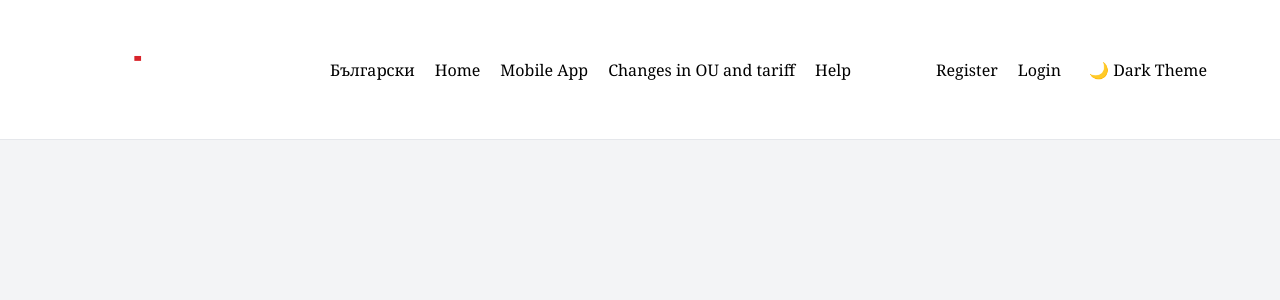
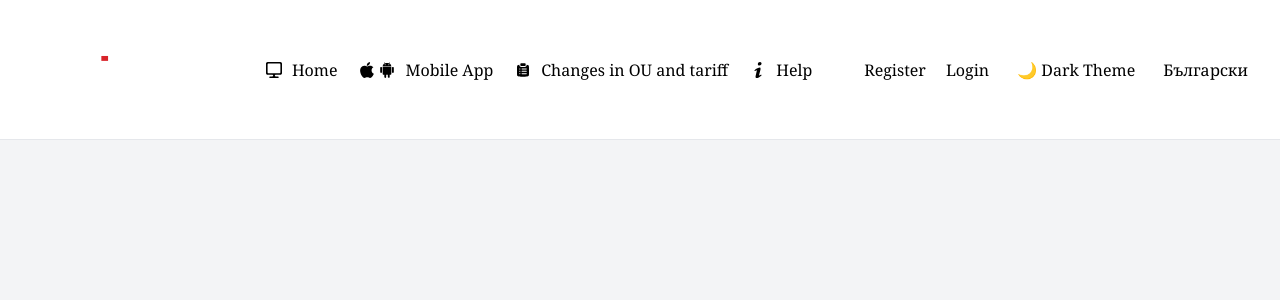
Before and after one commit to nikoladevelops/react-banking-dashboard, a React (Vite) app in the folder client/: page /settings in a window 1280 px wide. Shown: the top 300 px of the page. Built offline with nearby package versions, Linux system fonts and the light colour scheme; no server answers.

Commit message:
Extract a NavButton component with icons. Extract Logout button component.

```diff
--- /dev/null
+++ b/client/src/components/LogoutButton.tsx
@@ -0,0 +1,29 @@
+import Logout from "../assets/navbar/shutdown.svg?react";
+import { useNavigate } from "react-router";
+import { useTranslation } from "react-i18next";
+import api from "../api/axiosInstance.js";
+
+export default function LogoutButton({ setUser }) {
+  const { t } = useTranslation();
+  const navigate = useNavigate();
+
+  const logOut = async () => {
+    try {
+      await api.post("/auth/logout");
+      setUser(null);
+      navigate("/");
+    } catch (err) {
+      console.error("Failed to log out. " + err.message);
+    }
+  };
+
+  return (
+    <button
+      onClick={logOut}
+      className="flex items-center gap-2 hover-themed transition-colors"
+    >
+      <Logout className="w-5 h-4" />
+      {t("nav.logout")}
+    </button>
+  );
+}
--- a/client/src/components/NavBar.tsx
+++ b/client/src/components/NavBar.tsx
@@ -1,83 +1,71 @@
 import { Link, useNavigate } from "react-router";
 import FibankLogo from "../assets/navbar/fibank-logo-white.svg?react";
-import desktop from "../assets/navbar/desktop.svg?react";
-import android from "../assets/navbar/android.svg?react";
-import apple from "../assets/navbar/apple.svg";
-import info from "../assets/navbar/info.svg";
-import menuBurger from "../assets/navbar/menu-burger.svg";
-import clipboard from "../assets/navbar/clipboard.svg";
-import api from "../api/axiosInstance.js";
+import Desktop from "../assets/navbar/desktop.svg?react";
+import Android from "../assets/navbar/android.svg?react";
+import Apple from "../assets/navbar/apple.svg?react";
+import Info from "../assets/navbar/info.svg?react";
+import MenuBurger from "../assets/navbar/menu-burger.svg?react";
+import Clipboard from "../assets/navbar/clipboard.svg?react";
 import LanguageSwitcher from "./LanguageSwitcher.js";
 import { useTranslation } from "react-i18next";
 import DarkModeToggle from "./DarkModeToggle.js";
+import NavButton from "./NavButton.js";
+import LogoutButton from "./LogoutButton.js";
 
 export default function NavBar({ user, setUser }) {
   const { t } = useTranslation();
-
-  const navigate = useNavigate();
-
-  const logOut = async () => {
-    try {
-      await api.post("/auth/logout");
-      setUser(null);
-      navigate("/");
-    } catch (err) {
-      console.error("Failed to log out. " + err.message);
-    }
-  };
 
   return (
     <div>
       <nav className="flex flex-wrap justify-evenly items-center bg-white dark:bg-black border-b border-gray-200 min-h-35">
         <div className="flex items-center justify-center">
           <Link to="/" className="inline-flex items-center justify-center">
-            <FibankLogo className="w-45 h-10 text-black dark:text-white" />
+            <FibankLogo className="w-45 h-10 hover-themed" />
           </Link>
         </div>
 
         <div className="flex justify-center gap-5 mr-5 ml-5">
-          <div className="hover-themed transition-colors">
-            <LanguageSwitcher />
+          <NavButton to="/" SvgIcon={Desktop} children={t("nav.home")} />
+          <NavButton
+            to="/mobile"
+            SvgIcon={Apple}
+            SvgIcon2={Android}
+            children={t("nav.mobileApp")}
+          />
+          <NavButton
+            to="/changes"
+            SvgIcon={Clipboard}
+            children={t("nav.changesTariff")}
+          />
+          <NavButton to="/help" SvgIcon={Info} children={t("nav.help")} />
+        </div>
+
+        {!user ? (
+          <div className="flex gap-5 justify-center items-center">
+            <Link to="/register" className="hover-themed transition-colors">
+              {t("nav.register")}
+            </Link>
+            <Link to="/login" className="hover-themed transition-colors">
+              {t("nav.login")}
+            </Link>
+            <DarkModeToggle />
+            <div className="hover-themed transition-colors">
+              <LanguageSwitcher />
+            </div>
           </div>
-          <Link to="/" className="hover-themed transition-colors">
-            {t("nav.home")}
-          </Link>
-          <Link to="/mobile" className=" hover-themed transition-colors">
-            {t("nav.mobileApp")}
-          </Link>
-          <Link to="/changes" className=" hover-themed transition-colors">
-            {t("nav.changesTariff")}
-          </Link>
-          <Link to="/help" className=" hover-themed transition-colors">
-            {t("nav.help")}
-          </Link>
-
-          {user && (
+        ) : (
+          <div className="flex gap-5 justify-center items-center">
             <Link
               to="/profile"
               className="flex items-center hover-themed transition-colors"
             >
               {t("nav.profile")}
             </Link>
-          )}
-        </div>
-
-        {!user ? (
-          <div className="flex gap-5 justify-center items-center">
-            <Link to="/register" className=" hover-themed transition-colors">
-              {t("nav.register")}
-            </Link>
-            <Link to="/login" className="hover-themed transition-colors">
-              {t("nav.login")}
-            </Link>
+            <LogoutButton setUser={setUser} />
             <DarkModeToggle />
-          </div>
-        ) : (
-          <div className="flex gap-5 justify-center items-center">
-            <button onClick={logOut} className="hover-themed transition-colors">
-              {t("nav.logout")}
-            </button>
-            <DarkModeToggle />
+            <div className="hover-themed transition-colors">
+              <LanguageSwitcher />
+            </div>
           </div>
         )}
       </nav>
--- /dev/null
+++ b/client/src/components/NavButton.tsx
@@ -0,0 +1,35 @@
+import { Link } from "react-router";
+import { type ComponentType, type SVGProps } from "react";
+
+interface NavButtonProps {
+  to: string;
+  SvgIcon?: ComponentType<SVGProps<SVGSVGElement>>;
+  SvgIcon2?: ComponentType<SVGProps<SVGSVGElement>>;
+  iconWidth?: number;
+  iconHeight?: number;
+  children: React.ReactNode;
+}
+
+export default function NavButton({
+  to,
+  SvgIcon,
+  SvgIcon2,
+  iconWidth = 5,
+  iconHeight = 4,
+  children,
+}: NavButtonProps) {
+  const iconClassName = `w-${iconWidth} h-${iconHeight}`;
+
+  return (
+    <Link
+      to={to}
+      className="flex justify-center items-center gap-2 text-black dark:text-white hover-themed transition-colors"
+    >
+      <div className="flex">
+        {SvgIcon && <SvgIcon className={iconClassName} />}
+        {SvgIcon2 && <SvgIcon2 className={iconClassName} />}
+      </div>
+      {children}
+    </Link>
+  );
+}
--- a/client/src/index.css
+++ b/client/src/index.css
@@ -1,9 +1,4 @@
 @import url("https://fonts.googleapis.com/css2?family=Noto+Serif:ital,wght@0,100..900;1,100..900&display=swap");
-
-@font-face {
-    font-family: IBM_Plex_Serif;
-    src: url("../assets/fonts/IBM_Plex_Serif-Regular.ttf");
-}
 
 @import "tailwindcss";
 @custom-variant dark (&:where(.dark, .dark *));
--- a/client/vite.config.ts
+++ b/client/vite.config.ts
@@ -11,7 +11,16 @@ export default defineConfig({
     svgr({
       svgrOptions: {
         icon: true,
-        replaceAttrValues: { "#fff": "currentColor" },
+        replaceAttrValues: {
+          "#fff": "currentColor",
+          "#FFF": "currentColor",
+          white: "currentColor",
+          "#000": "currentColor",
+          "#000000": "currentColor",
+          black: "currentColor",
+          "rgb(0,0,0)": "currentColor",
+          "0,0,0": "currentColor",
+        },
       },
       include: "**/*.svg?react",
     }),
```
Also changed, not shown: client/src/assets/navbar/shutdown.svg.
